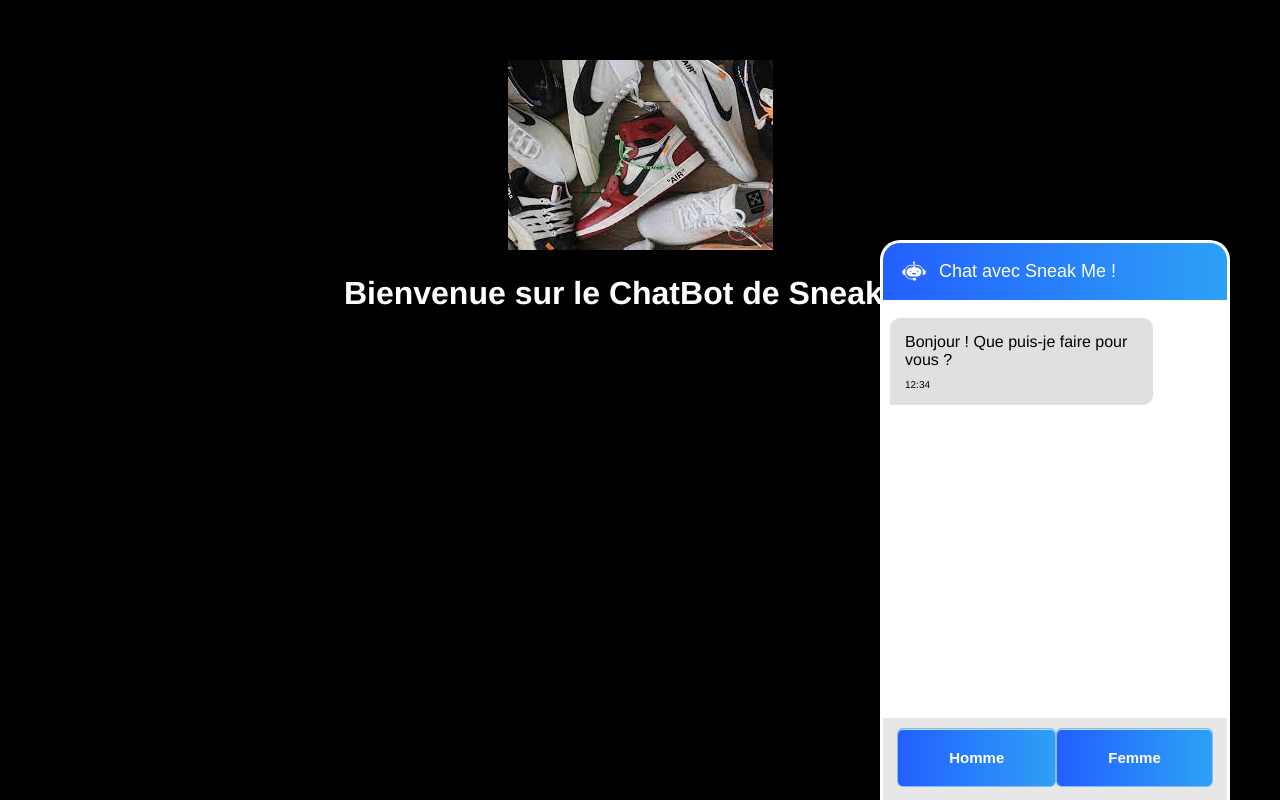
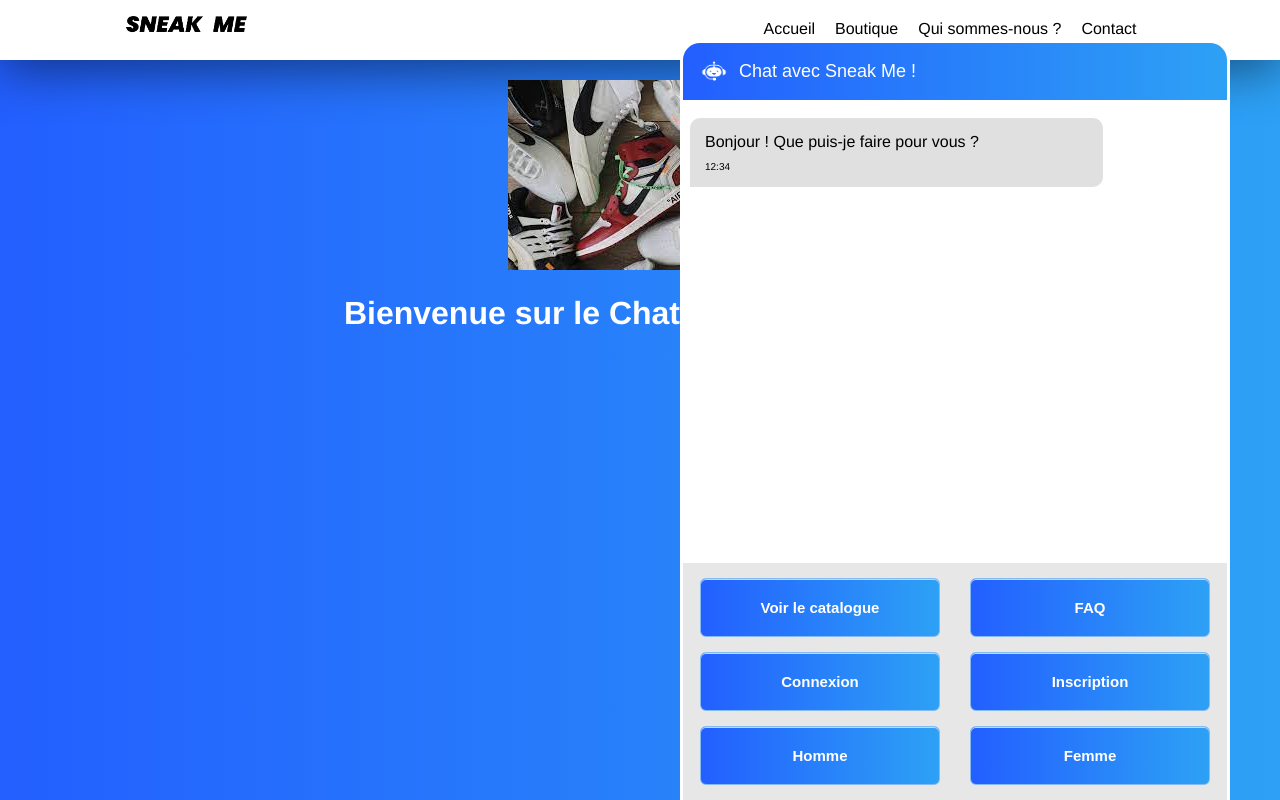
Before and after one commit to FlorianDray/cube_3front, a Vue app: page /#/ in a window 1280 px wide. Built offline with nearby package versions, Linux system fonts and the light colour scheme.

Commit message:
Changement bouton et fond

```diff
--- a/src/App.vue
+++ b/src/App.vue
@@ -17,14 +17,45 @@
 }
 
 nav {
-  padding: 30px;
+  padding: 0px;
 }
 
 body {
   margin: 0;
   font-family: Arial, Helvetica, sans-serif;
-  background-color: rgb(0, 0, 0);
+  background: linear-gradient(90deg, rgba(35,95,255,1) 0%, rgba(45,161,245,1) 100%);
   overflow: hidden;
+}
+/* ------FOND DU SITE------ */
+
+.menuPrincipal {
+  width: 100%;
+  height: 60px;
+  margin-bottom: 20px;
+  box-shadow: rgba(0, 0, 0, 0.493) 0px 10px 50px;
+  background-color: #ffffff;
+}
+
+.logoSneakMe {
+  width: 10%;
+  margin: 15px 40% 0 0;
+}
+
+.menuSite {
+  display: inline;
+  color: black;
+  list-style-type: none;
+  margin: 0;
+  padding: 0;
+}
+
+.menuSite li {
+  display: inline-block;
+  margin: 0 20px 0 0;
+}
+.menuSite li:hover {
+  font-weight: bold;
+  cursor: pointer;
 }
 
 /* ------CHATBOT------ */
@@ -37,7 +68,7 @@ body {
 
 .chatbot-box {
   position: relative;
-  animation: chatbot-window 5s 1 linear alternate running;
+  animation: chatbot-window 0.1s 1 linear alternate running;
 }
 
 /* ------BOUTON D'OUVERTURE------ */
@@ -45,7 +76,7 @@ body {
 .button-open-chatbox {
   position: relative;
   background: linear-gradient(90deg, rgba(35,95,255,1) 0%, rgba(45,161,245,1) 100%);
-  width: 350px;
+  width: 550px;
   height: 60px;
   bottom: 0;
   right: 0;
@@ -75,9 +106,9 @@ body {
 
 .window-chatbot {
   background-color: white;
-  max-height: 500px;
-  width: 350px;
-  height: 500px;
+  max-height: 700px;
+  width: 550px;
+  height: 700px;
   position: relative;
   display: flex;
   flex-direction: column;
@@ -91,7 +122,7 @@ body {
   scrollbar-width: none;
   height: max-content;
   transition: max-height 0.2s ease-out;
-  height: 500px;
+  height: 700px;
 }
 
 .window-chatbot ul li {
@@ -104,14 +135,15 @@ body {
 /* ------ZONE DES BOUTONS------ */
 
 .button-zone {
-  height: 80px;
+  height:auto;
   background-color: #e7e7e7;
-  padding: 10px;
+  padding-bottom: 15px;
   border-left: 3px solid white;
   border-right: 3px solid white;
 }
 
 .userButton {
+  width: 240px;
   box-shadow:inset 0px 1px 0px 0px #bbdaf7;
   background:linear-gradient(90deg, rgba(35,95,255,1) 0%, rgba(45,161,245,1) 100%);
   border-radius:6px;
@@ -120,7 +152,8 @@ body {
   color:#ffffff;
   font-size:15px;
   font-weight:bold;
-  padding:20px 51px;
+  padding:20px 0 20px 0;
+  margin: 15px 15px 0 15px;
 }
 
 .userButton:hover {
@@ -142,6 +175,7 @@ body {
   width: 75%;
   float: right;
   margin-right: 10px;
+  margin-left: 25%;
   border-radius: 10px 10px 0px 10px;
   max-width: max-content;
   animation: floatup .5s forwards
@@ -155,6 +189,7 @@ body {
   width: 75%;
   float: left;
   margin-left: -30px;
+  margin-right: 25%;
   border-radius: 10px 10px 10px 0px;
   animation: floatup .5s forwards
 }
@@ -173,8 +208,8 @@ body {
 /* ------ANIMATIONS------ */
 
 @keyframes chatbot-window {
-  0% { top: 500px; }
-  90% { top : 500px; }
+  0% { top: 700px; }
+  90% { top : 700px; }
 	100% { top: 0px; }
 }
 
--- a/src/components/ChatComponent.vue
+++ b/src/components/ChatComponent.vue
@@ -19,8 +19,19 @@
           </li>
         </ul>
         <div class="button-zone">
-          <button @click="dialogEvolve()" class="userButton">Homme</button>
-          <button @click="dialogEvolve()" class="userButton">Femme</button>
+          <button @click="dialogUndefined()" class="userButton">Voir le catalogue</button>
+          <button @click="dialogUndefined()" class="userButton">FAQ</button>
+          <button @click="dialogUndefined()" class="userButton">Connexion</button>
+          <button @click="dialogUndefined()" class="userButton">Inscription</button>
+
+          <button @click="dialogHomme()" class="userButton">Homme</button>
+          <button @click="dialogFemme()" class="userButton">Femme</button>
+
+          <!-- <button @click="dialogUndefined()" class="userButton">Basket Basses</button>
+          <button @click="dialogUndefined()" class="userButton">Basket Hautes</button>
+
+          <button @click="dialogUndefined()" class="userButton">Choisir une couleur</button>
+          <button @click="dialogUndefined()" class="userButton">Ne pas choisir de couleur </button>  -->
         </div>
       </div>
     </div>
@@ -43,13 +54,21 @@ export default {
         user: 'bot',
         time: ""
       }],
-      inputUser: "Coucou"
+      inputUserU: "Bonjour",
+      inputUser1: "Homme",
+      inputUser2: "Femme"
     }
   },
   methods: {
-    dialogEvolve() {
-      this.dialog = converse(this.inputUser, this.dialog)
+    dialogUndefined() {
+      this.dialog = converse(this.inputUserU, this.dialog)
+    },
+    dialogHomme() {
+      this.dialog = converse(this.inputUser1, this.dialog)
+    },
+    dialogFemme() {
+      this.dialog = converse(this.inputUser2, this.dialog)
     }
-  }
+}
 }
 </script>
--- a/src/helpers/chatHelper.js
+++ b/src/helpers/chatHelper.js
@@ -36,9 +36,9 @@ export function converse(input, dialog) {
  */
 function chooseResponse(input) {
     switch (input) {
-        case 'marque':
+        case 'Homme':
             return getCategories('marque')
-        case 'type':
+        case 'Femme':
             return getCategories('type')
         case 'nom':
             return getCategories('nom')
--- a/src/views/ChatView.vue
+++ b/src/views/ChatView.vue
@@ -1,5 +1,16 @@
 <template>
     <div class="chatbot">
+      <header>
+        <div class="menuPrincipal">
+          <img src="../assets/images/logo-sneak-me.png" class="logoSneakMe">
+          <ul class="menuSite">
+            <li> Accueil </li>
+            <li> Boutique </li>
+            <li> Qui sommes-nous ? </li>
+            <li> Contact </li>
+          </ul>
+        </div>
+      </header>
       <img alt="Vue logo" src="../assets/images/photo_profil.jpg">
       <ChatComponent msg="Bienvenue sur le ChatBot de Sneak Me"/>
     </div>
```
Also changed, not shown: src/assets/images/logo-sneak-me.png (added).
